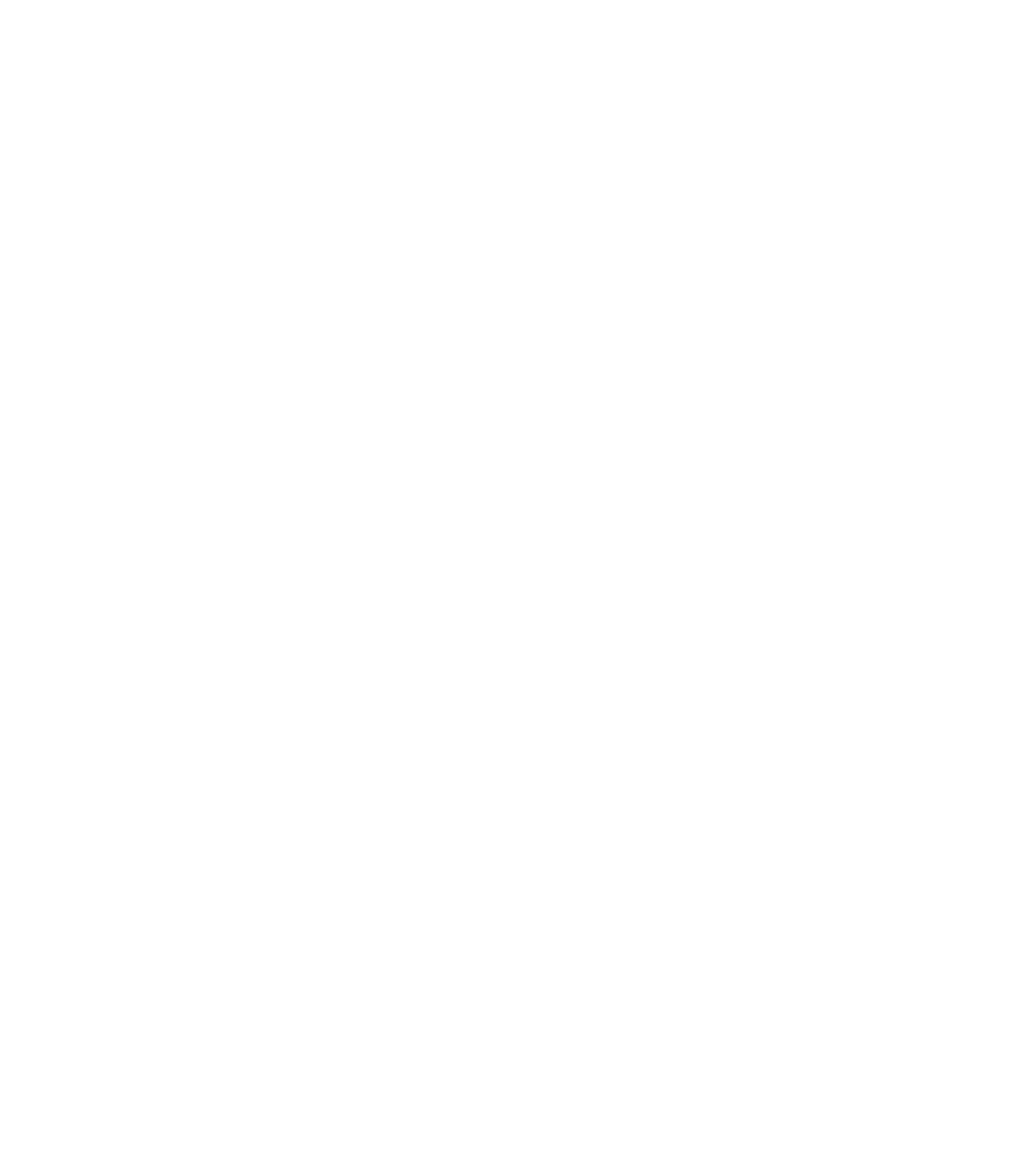
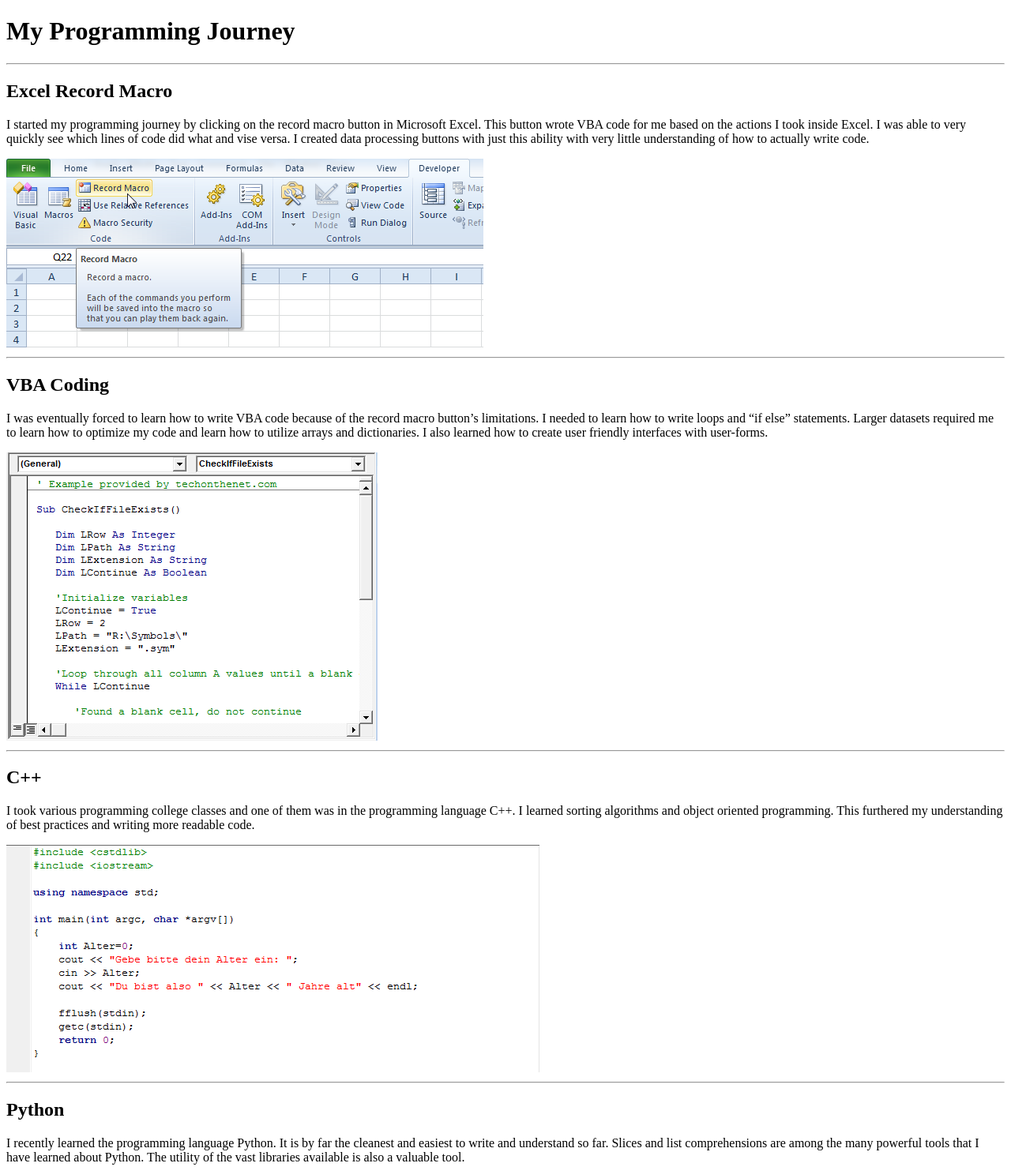
Before and after one commit to eddiethedean/html-me-something, a plain HTML site: page index.html in a window 1280 px wide. Shown: the top 1478 px of the page at 79% size. Before the commit the page ends 800 px from the top, so only its background shows below. Drawn offline with Linux system fonts and the light colour scheme.

Commit message:
Added my story and images to index.html

```diff
--- a/index.html
+++ b/index.html
@@ -7,6 +7,71 @@
     <title>Document</title>
 </head>
 <body>
+    <header>
+        <h1>My Programming Journey</h1>
+    </header>
+    <main>
+        <article>
+            <section>
+                <hr>
+                <h2>Excel Record Macro</h2>
+                <p>
+                    I started my programming journey by clicking on the record macro
+                    button in Microsoft Excel. This button wrote VBA code for me
+                    based on the actions I took inside Excel. I was able to very
+                    quickly see which lines of code did what and vise versa. I created
+                    data processing buttons with just this ability with very little
+                    understanding of how to actually write code.
+                </p>
+                <img src="images/record-macro.png" alt="Microsoft Excel
+                Record Macro Button">
+                <hr>
+            </section>
+            <section>
+                <h2>VBA Coding</h2>
+                <p>
+                    I was eventually forced to learn how to write VBA code because of
+                    the record macro button’s limitations. I needed to learn how to
+                    write loops and “if else” statements. Larger datasets required me
+                    to learn how to optimize my code and learn how to utilize arrays
+                    and dictionaries. I also learned how to create user friendly
+                    interfaces with user-forms.
+                </p>
+                <img src="images/code_window2013_001.png" alt="Microsoft Excel
+                VBA code">
+                <hr>
+            </section>
+            <section>
+                <h2>C++</h2>
+                <p>
+                    I took various programming college classes and one of them was in
+                    the programming language C++. I learned sorting algorithms and
+                    object oriented programming. This furthered my understanding of
+                    best practices and writing more readable code.
+                </p>
+                <img src="images/Code_in_C++.png" alt="C++ code">
+                <hr>
+            </section>
+            <section>
+                <h2>Python</h2>
+                <p>
+                    I recently learned the programming language Python. It is by far
+                    the cleanest and easiest to write and understand so far. Slices
+                    and list comprehensions are among the many powerful tools that I
+                    have learned about Python. The utility of the vast libraries
+                    available is also a valuable tool.
+                </p>
+                <img src="images/python-shell-3-2-hello-world.png" alt="Python code">
+                <hr>
+            </section>
 
+
+        </article>
+    </main>
+    <footer>
+        <p>
+            &copy; 2018 Odos Matthews
+        </p>
+    </footer>
 </body>
 </html>
```
Also changed, not shown: images/Code_in_C++.png (added), images/code_window2013_001.png (added), images/python-shell-3-2-hello-world.png (added), images/record-macro.png (added).
